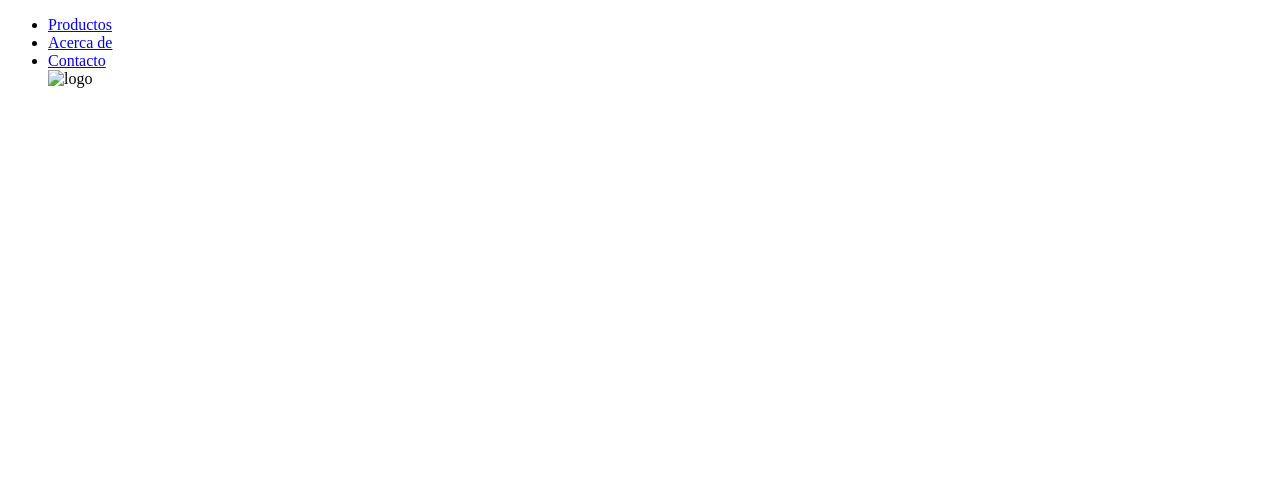
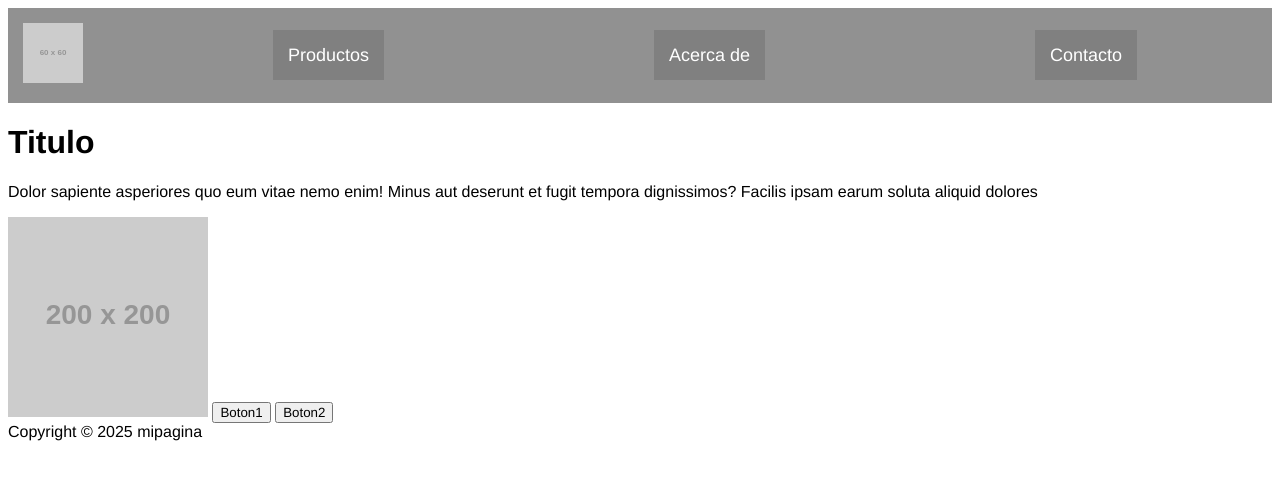
Before and after one commit to GonzaStd/clase-wireframe, a plain HTML site: page index.html in a window 1280 px wide. Drawn offline with Linux system fonts and the light colour scheme; placeholder pictures from the web are drawn by us.

Commit message:
termino la clase

```diff
--- a/index.html
+++ b/index.html
@@ -1,17 +1,24 @@
 <!DOCTYPE html>
-<html lang="en">
+<html lang="es">
 <head>
     <meta charset="UTF-8">
-    <title></title>
+    <link rel="stylesheet" href="./styles.css">
+    <title>Wireframe</title>
 </head>
 <body>
     <nav>
+    <a id="logo" href="./index.html"><img src="https://placehold.co/60x60" alt="logo"></a>
         <ul>
             <li><a href="products.html">Productos</a></li>
             <li><a href="about.html">Acerca de</a></li>
             <li><a href="contact.html">Contacto</a></li>
-            <img src="" alt="logo">
         </ul>
     </nav>
+    <h1>Titulo</h1>
+    <p>Dolor sapiente asperiores quo eum vitae nemo enim! Minus aut deserunt et fugit tempora dignissimos? Facilis ipsam earum soluta aliquid dolores </p>
+    <img src="https://placehold.co/200x200" alt="imagen principal">
+    <button>Boton1</button>
+    <button>Boton2</button>
+    <footer>Copyright &copy; 2025 mipagina</footer>
 </body>
 </html>
--- /dev/null
+++ b/styles.css
@@ -0,0 +1,29 @@
+* {
+  font-family: Helvetica,Arial,sans-serif;
+}
+
+nav ul {
+  display: flex;
+  list-style: none;
+  justify-content: space-around;
+  width: 90%;
+}
+
+#logo {
+  background: transparent;
+}
+
+nav a {
+  text-decoration: none;
+  color: white;
+  background-color: grey;
+  padding: 15px;
+  font-size: 18px;
+}
+
+nav {
+  display: flex;
+  justify-content: space-between;
+  align-items: center;
+  background-color: #919191;
+}
```
